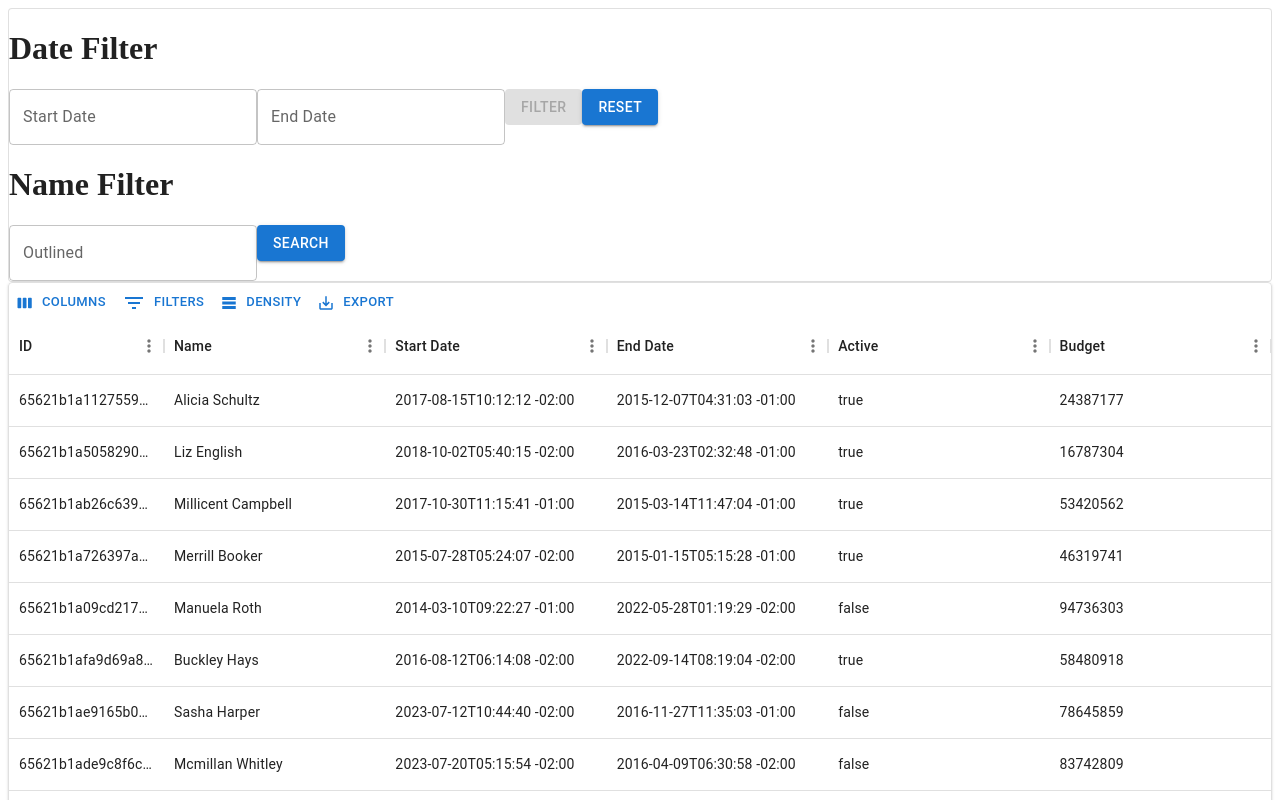
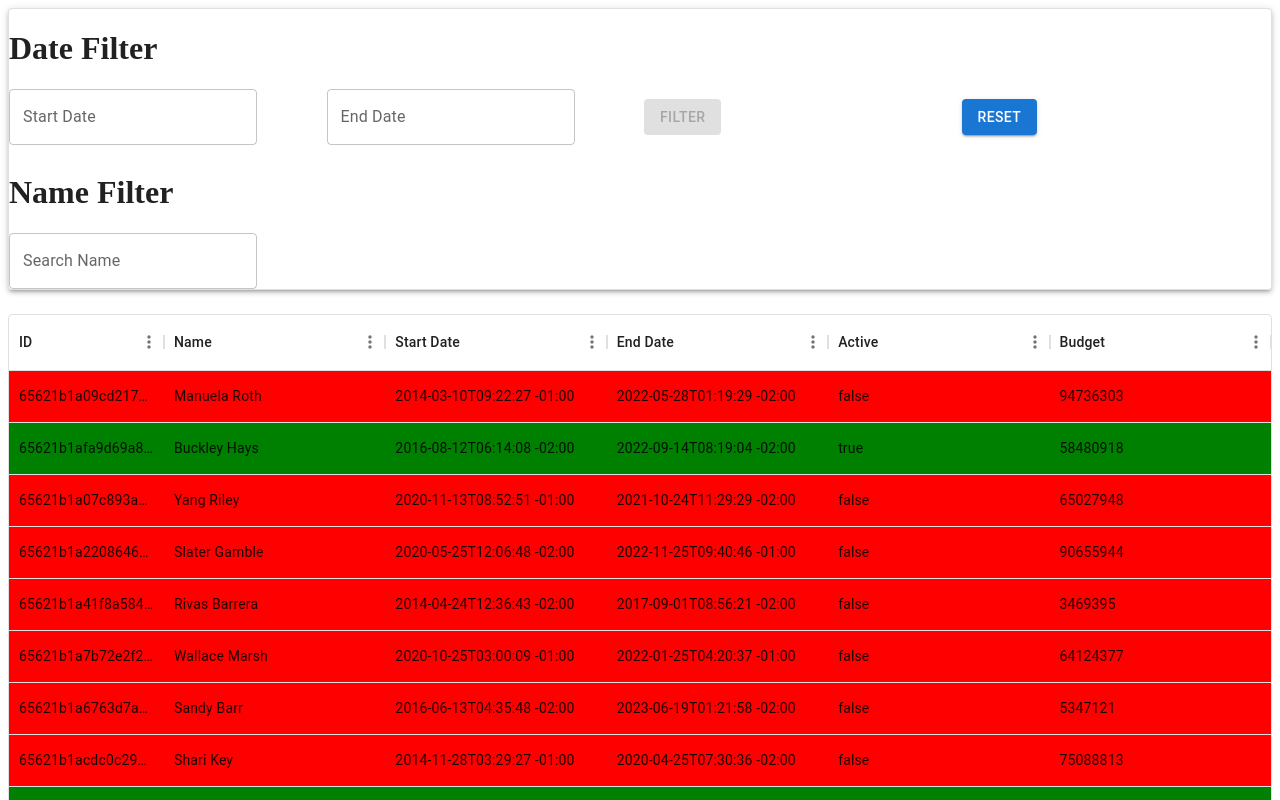
Before and after one commit to diegovc2/mantainer, a Next.js app: page / in a window 1280 px wide. Shown: the top 800 px of the page. Built offline with nearby package versions, Linux system fonts and the light colour scheme.

Commit message:
Add date filter and campaign table components

```diff
--- a/app/components/datefilter.tsx
+++ b/app/components/datefilter.tsx
@@ -1,119 +1,25 @@
-// import { FC, useState, useEffect } from 'react';
-// import { AdapterDayjs } from '@mui/x-date-pickers/AdapterDayjs'
-// import { Button, TextField } from '@mui/material';
-// import { LocalizationProvider, DatePicker } from '@mui/x-date-pickers';
-// import { Campaign } from '../interfaces/campaign';
-// import { Card, Grid } from '@mui/material';
-
-// import dayjs from 'dayjs';
-
-//  interface DateFilterProps {
-//     campaigns: Campaign[];
-//     setCampaigns: React.Dispatch<React.SetStateAction<Campaign[]>>;
-//   }
-
-// const DateFilter: FC<DateFilterProps> = ({campaigns, setCampaigns}) => {
-//     const [filterStartDate, setFilterStartDate] = useState<string | null>(null);
-//     const [filterEndDate, setFilterEndDate] = useState<string | null>(null);
-//     const localValues = campaigns;
-//     useEffect(() => {
-//         console.log('filterStartDate', filterStartDate);
-//         console.log('filterEndDate', filterEndDate);
-//     }, [filterStartDate, filterEndDate]);
-
-//     const handleFilter = () => {
-//         setCampaigns([...localValues]);
-//         const filteredCampaigns: Array<Campaign> = [];
-
-//         //Go through the campaigns array and check if the campaign's start date is after the filter start date and if the campaign's end date is before the filter end date
-//         campaigns.map((campaign) => {
-//           var startDate = dayjs(campaign.startDate, "YYYY-MM-ddThh:mm:ss Z");
-//           var endDate = dayjs(campaign.endDate, "YYYY-MM-ddThh:mm:ss Z");
-//           var filterStartDateTable = dayjs(filterStartDate, "MM-DD-YYYY");
-//           var filterEndDateTable = dayjs(filterEndDate, "MM-DD-YYYY");
-//           if(filterStartDateTable != null || filterEndDateTable == null){
-//             if (startDate.isAfter(filterStartDateTable) ){
-//               filteredCampaigns.push(campaign);
-//             }
-//           }
-//           else if(filterStartDateTable == null || filterEndDateTable != null){
-//             if (endDate.isBefore(filterEndDateTable)){
-//               filteredCampaigns.push(campaign);
-//             }
-//           }
-//           else {
-
-//           if  ((startDate.isAfter(filterStartDateTable)) && (endDate.isBefore(filterEndDateTable))) {
-//             //if it is, add it to the filteredCampaigns array
-//             filteredCampaigns.push(campaign);
-//           }
-//           }
-//         });
-//         //set the campaigns state to the filteredCampaigns array
-//         setCampaigns([...filteredCampaigns]);
-//         console.log("Campaigns: ", campaigns)
-//       };
-
-//     const handleReset = () => {
-//         setFilterStartDate(null);
-//         setFilterEndDate(null);
-//         setCampaigns([...localValues]);
-
-//     }
 
 
-//     return (
-//         <Card variant='outlined'>
-//         <div>
-//             <h1>Date Filter</h1>
-//             <DatePicker
-//             label="Start Date"
-//             value={filterStartDate}
-//             onChange={(newValue) => {
-//                 setFilterStartDate(newValue);
-//             }}
-//             />
-//             <DatePicker
-//             label="End Date"
-//             value={filterEndDate}
-//             onChange={(newValue) => {
-//                 setFilterEndDate(newValue);
-//             }}
-//             />
-
-
-//           <Button disabled={((filterStartDate == null && filterEndDate == null) ? true: false)} onClick={handleFilter} variant="contained">Filter</Button>
-//           <Button onClick={handleReset} variant="contained">Reset</Button>
-
-//           <h1>Name Filter</h1>
-//           <TextField id="outlined-basic" label="Outlined" variant="outlined" />
-//           <Button  variant="contained">Search</Button>
-//         </div>
-//         </Card>
-//     );
-//     }
-
-//     export default DateFilter;
-
 import { FC, useState, useMemo, useEffect } from 'react';
-import { AdapterDayjs } from '@mui/x-date-pickers/AdapterDayjs';
 import { Button, TextField } from '@mui/material';
-import { LocalizationProvider, DatePicker } from '@mui/x-date-pickers';
+import { Grid } from '@mui/material';
+import { DatePicker } from '@mui/x-date-pickers';
 import { Campaign } from '../interfaces/campaign';
 import { Card } from '@mui/material';
 
 import dayjs from 'dayjs';
 
 interface DateFilterProps {
+  localValues: Campaign[];
   campaigns: Campaign[];
   setCampaigns: React.Dispatch<React.SetStateAction<Campaign[]>>;
 }
 
-const DateFilter: FC<DateFilterProps> = ({ campaigns, setCampaigns }) => {
+const DateFilter: FC<DateFilterProps> = ({ localValues ,campaigns, setCampaigns }) => {
   const [filterStartDate, setFilterStartDate] = useState<string | null>(null);
   const [filterEndDate, setFilterEndDate] = useState<string | null>(null);
-  const [filteredCampaigns, setFilteredCampaigns] = useState<Campaign[]>([]);
-  const localValues = campaigns;
+  const [searchTerm, setSearchTerm] = useState<string>('');
+
 
 
   useEffect(() => {
@@ -122,80 +28,83 @@ const DateFilter: FC<DateFilterProps> = ({ campaigns, setCampaigns }) => {
   }, [filterStartDate, filterEndDate]);
 
   const handleFilter = () => {
-    const newFilteredCampaigns: Campaign[] = [];
-    console.log('localValues', localValues);
+    const filteredCampaigns: Campaign[] = localValues.filter((campaign) => {
+      const startDate = dayjs(campaign.startDate, "YYYY-MM-ddThh:mm:ss Z");
+      const endDate = dayjs(campaign.endDate, "YYYY-MM-ddThh:mm:ss Z");
+      const filterStartDateTable = dayjs(filterStartDate, "MM-DD-YYYY");
+      const filterEndDateTable = dayjs(filterEndDate, "MM-DD-YYYY");
 
-    // Go through the campaigns array and check if the campaign's start date is after the filter start date and if the campaign's end date is before the filter end date
-    localValues.forEach((campaign) => {
-      const startDate = dayjs(campaign.startDate, 'YYYY-MM-DDTHH:mm:ss Z');
-      const endDate = dayjs(campaign.endDate, 'YYYY-MM-DDTHH:mm:ss Z');
-      const filterStartDateTable = dayjs(filterStartDate, 'MM-DD-YYYY');
-      const filterEndDateTable = dayjs(filterEndDate, 'MM-DD-YYYY');
-      if (
-        (filterStartDateTable != null || filterEndDateTable == null) &&
-        (startDate.isAfter(filterStartDateTable) &&  endDate.isAfter(filterStartDateTable))
-      ) {
-        newFilteredCampaigns.push(campaign);
-      } else if (
-        (filterStartDateTable == null || filterEndDateTable != null) &&
-        (endDate.isBefore(filterEndDateTable) && startDate.isBefore(filterEndDateTable))
-      ) {
-        newFilteredCampaigns.push(campaign);
-      } else if (
-        (filterStartDateTable != null || filterEndDateTable != null) &&
-        (startDate.isAfter(filterStartDateTable) && endDate.isAfter(filterStartDate)) &&
-        (endDate.isBefore(filterEndDateTable) && startDate.isBefore(filterEndDateTable) )
-      ) {
-        newFilteredCampaigns.push(campaign);
+      const nameFilter = campaign.name.toLowerCase().includes(searchTerm.toLowerCase());
+
+      if(filterStartDateTable.isValid() || filterEndDateTable.isValid()){
+
+        const dateFilter = ((filterStartDateTable.isValid() && filterEndDateTable.isValid()) && (startDate.isAfter(filterStartDateTable) && endDate.isBefore(filterStartDate))) ||
+                         ((filterEndDateTable.isValid() && (filterStartDate == null)) && endDate.isBefore(filterEndDateTable) && startDate.isBefore(filterEndDate)) ||
+                         ((filterStartDateTable.isValid() && (filterEndDate == null)) && startDate.isAfter(filterStartDateTable) && endDate.isAfter(filterStartDate)) ;
+
+        return dateFilter && nameFilter;
+      }
+      else{
+        return nameFilter;
       }
     });
-    // set the filtered campaigns state
-    setCampaigns(newFilteredCampaigns);
-    console.log('Filtered Campaigns: ', newFilteredCampaigns);
+
+    console.log('filteredCampaigns', filteredCampaigns);
+    setCampaigns(filteredCampaigns);
   };
 
   const handleReset = () => {
     setFilterStartDate(null);
     setFilterEndDate(null);
+    setSearchTerm('');
     console.log('localValues', localValues);
-    setCampaigns([...localValues]);
+    setCampaigns(localValues);
   };
 
   return (
     <Card variant="outlined">
-      <div>
-        <h1>Date Filter</h1>
+      <h1>Date Filter</h1>
+    <Grid container alignItems="center" justifyContent="center" spacing={1}>
+      <Grid item xs={12} sm={6} lg={3} >
         <DatePicker
           label="Start Date"
+          maxDate={filterEndDate}
           value={filterStartDate}
           onChange={(newValue) => {
             setFilterStartDate(newValue);
           }}
         />
+      </Grid>
+      <Grid item xs={12} sm={6} lg={3}>
         <DatePicker
           label="End Date"
+          minDate={filterStartDate}
           value={filterEndDate}
           onChange={(newValue) => {
             setFilterEndDate(newValue);
           }}
         />
-
+      </Grid>
+      <Grid item xs={12} sm={6} lg={3}>
         <Button
-          disabled={!filterStartDate && !filterEndDate}
+          disabled={!filterStartDate && !filterEndDate && !searchTerm}
           onClick={handleFilter}
           variant="contained"
         >
           Filter
         </Button>
+      </Grid>
+      <Grid item xs={12} sm={6} lg={3}>
         <Button onClick={handleReset} variant="contained">
           Reset
         </Button>
-
+      </Grid>
+      <Grid item xs={12}>
         <h1>Name Filter</h1>
-        <TextField id="outlined-basic" label="Outlined" variant="outlined" />
-        <Button variant="contained">Search</Button>
-      </div>
-    </Card>
+        <TextField id="outlined-basic" onChange={(e) => setSearchTerm(e.target.value)} value={searchTerm} label="Search Name" variant="outlined" />
+      </Grid>
+    </Grid>
+  </Card>
   );
 };
 
--- /dev/null
+++ b/app/components/table.tsx
@@ -0,0 +1,51 @@
+import { DataGrid, GridColDef, GridRowsProp, GridToolbar } from '@mui/x-data-grid';
+import { Paper, Box, CircularProgress, Dialog } from '@mui/material';
+import { ThemeProvider } from '@mui/material/styles';
+
+interface CampaignDataGridProps {
+  campaigns: GridRowsProp;
+  columns: GridColDef[];
+  isLoading: boolean;
+  theme: any;
+}
+
+const CampaignDataGrid: React.FC<CampaignDataGridProps> = ({ campaigns, columns, isLoading }) => {
+  return (
+    <Paper elevation={3}>
+      {isLoading ? (
+        <Dialog
+          open={isLoading}
+          PaperProps={{
+            style: {
+              overflow: 'hidden',
+              width: '50%', // set width to 50%
+              height: '50%', // set height to 50%
+              maxWidth: 'none', // override maxWidth
+            },
+          }}
+        >
+          <Box
+            display="flex"
+            alignItems="center"
+            justifyContent="center"
+            height="100%"
+          >
+            <CircularProgress  />
+          </Box>
+        </Dialog>
+      ) : (
+
+          <DataGrid
+            rows={campaigns}
+            slots={{ toolbar: GridToolbar }}
+            columns={columns}
+            getRowClassName={(params) =>
+              params.row.active ? 'active-row' : 'inactive-row'
+            }
+          />
+      )}
+    </Paper>
+  );
+};
+
+export default CampaignDataGrid;
--- /dev/null
+++ b/app/page.css
@@ -0,0 +1,13 @@
+/* Page.css */
+
+.container {
+    padding: 20px;
+  }
+
+  .active-row {
+    background-color: green !important;
+  }
+
+  .inactive-row {
+    background-color: red !important;
+  }
--- a/app/page.tsx
+++ b/app/page.tsx
@@ -3,17 +3,24 @@
 import { FC, useState, useEffect } from 'react';
 import { Campaign } from './interfaces/campaign';
 import campaignData from './components/campaign-list';
-import { DataGrid, GridToolbar, GridColDef, GridRowsProp } from '@mui/x-data-grid';
-import { Card, Grid } from '@mui/material';
-import { LocalizationProvider, DatePicker } from '@mui/x-date-pickers';
+import { DataGrid, GridColDef, GridRowsProp, GridCellParams} from '@mui/x-data-grid';
+import { LocalizationProvider,  } from '@mui/x-date-pickers';
 import { AdapterDayjs } from '@mui/x-date-pickers/AdapterDayjs'
-import { Button, TextField } from '@mui/material';
+import {Grid, Paper } from '@mui/material';
+import dayjs from 'dayjs';
+import './page.css';
 
 
-import dayjs from 'dayjs';
+//Custom Imports
 import DateFilter from './components/datefilter';
+import CampaignDataGrid from './components/table';
 
-
+//Extending the window object to add a new function
+declare global {
+  interface Window {
+    addCampaigns: (newCampaigns: Campaign[]) => void;
+  }
+}
 
 
 
@@ -21,18 +28,11 @@ import DateFilter from './components/datefilter';
 const Maintainer: FC = () => {
   var utc = require('dayjs/plugin/utc')
   dayjs.extend(utc)
-  const [pageSize, setPageSize] = useState<number>(5);
+  const [isLoading, setIsLoading] = useState(true);
   const [campaigns, setCampaigns] = useState<Array<Campaign>>([]);
-  const [filterStartDate, setFilterStartDate] = useState<string | null>(null);
-  const [filterEndDate, setFilterEndDate] = useState<string | null>(null);
-
-  //mockup original value
-  var localCampaigns: Array<Campaign> = []
-
-
+  const [localCampaigns, setlocalCampaigns] = useState<Array<Campaign>>([]);
   var customParseFormat = require('dayjs/plugin/customParseFormat')
   dayjs.extend(customParseFormat)
-
 
 
   const columns: GridColDef[] = [
@@ -45,9 +45,19 @@ const Maintainer: FC = () => {
   ];
 
 
+  window.addCampaigns = (newCampaigns: Campaign[]) => {
+    setCampaigns((prevCampaigns) => [...prevCampaigns, ...newCampaigns]);
+    setlocalCampaigns((prevCampaigns) => [...prevCampaigns, ...newCampaigns]);
+
+    console.log('campaigns', campaigns);
+  };
+
+
+
   useEffect(() => {
 
     //Go through the campaignData and create a new campaign object for each campaign
+    const localCampaigns: Campaign[] = [];
     campaignData.map((campaign) => {
       const campaignObj: Campaign = {
         id: campaign.id,
@@ -57,35 +67,47 @@ const Maintainer: FC = () => {
         active: campaign.active,
         budget: campaign.budget,
       };
+      //if campaign startdate is before enddate add to the localCampaigns array
+      if(dayjs(campaignObj.startDate, "YYYY-MM-DD").isBefore(dayjs(campaignObj.endDate, "YYYY-MM-DD"))){
+        localCampaigns.push(campaignObj);
+      }
       //add it to the campaigns array
-      localCampaigns.push(campaignObj);
     });
     //set the campaigns state to the localCampaigns array
-    setCampaigns([...localCampaigns]);
+    window.addCampaigns(localCampaigns);
 
-
+    //delay loader so it can be shown
+    setTimeout(() => {
+      setIsLoading(false);
+    }, 1000); // delay of 1 second
 
   }, []);
+
+  console.log('localCampaigns', localCampaigns);
 
 
 
   return (
     <LocalizationProvider dateAdapter={AdapterDayjs}>
+    <Grid container spacing={3}>
+      <Grid item xs={12}>
+        <Paper elevation={3}>
+          <DateFilter localValues={localCampaigns}  campaigns={campaigns} setCampaigns={setCampaigns} />
+        </Paper>
+      </Grid>
+      <Grid item xs={12}>
+      <DataGrid
+      rows={campaigns}
 
-
-        <DateFilter campaigns={campaigns} setCampaigns={setCampaigns} />
-
-        <Card>
-          <DataGrid rows={campaigns} slots={{
-            toolbar: GridToolbar,
-          }}
-            columns={columns}
-
-          />
-
-        </Card>
-
-    </LocalizationProvider >
+      columns={columns.map((column) => ({
+        ...column,
+        cellClassName: (params: GridCellParams) =>
+          params.row.active ? 'active-row' : 'inactive-row',
+      }))}
+      />
+      </Grid>
+    </Grid>
+  </LocalizationProvider>
   );
  };
 
```
Also changed, not shown: app/globals.css (line endings or trailing spaces).
